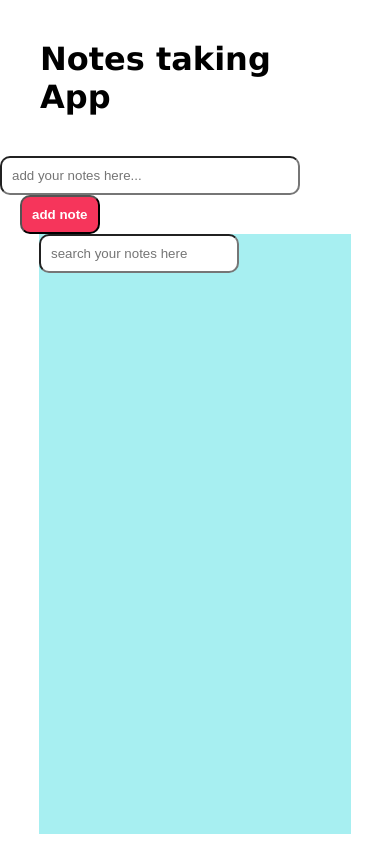
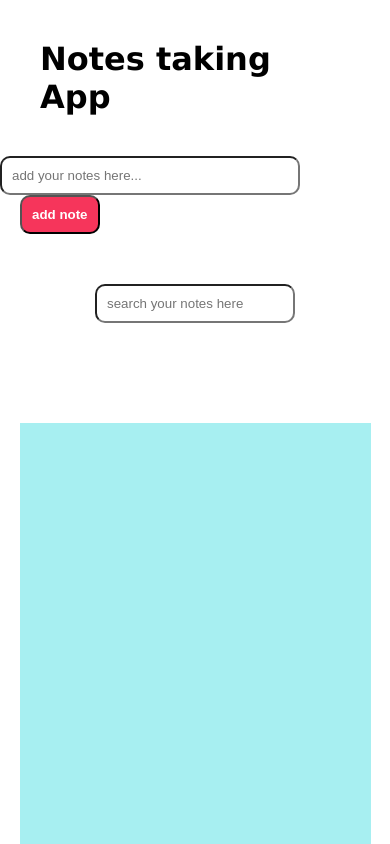
Before and after one commit to AshishBhardwaj1/notes-taker, a React (Vite) app: page / in a window 390 px wide. Shown: the top 844 px of the page. Built offline with nearby package versions, Linux system fonts and the light colour scheme.

Commit message:
made responsive

```diff
--- a/src/Components/Notes.jsx
+++ b/src/Components/Notes.jsx
@@ -39,18 +39,16 @@ localStorage.setItem("note",JSON.stringify(item))
       <h1>Notes taking App</h1>
       <div>
 
-<input type="text"  value={input} placeholder='add your notes here...'
- onChange={(e)=>setInput(e.target.value)}
+        <input type="text"  value={input} placeholder='add your notes here...'
+         onChange={(e)=>setInput(e.target.value)}/>
 
-/>
-<button className='btn' onClick={addNote}>add note</button>
+            <button className='btn' onClick={addNote}>add note</button>
       </div>
 
+   <div className='search'>
+      <input type="search" id='findnote' placeholder='search your notes here' value={search} onChange={(e)=>setSearch(e.target.value)} />
+  </div>
 <div className='card-container' >
-  <div className='search'>
-
-<input type="search" id='findnote' placeholder='search your notes here' value={search} onChange={(e)=>setSearch(e.target.value)} />
-  </div>
   <div style={{display:"flex" , flexWrap:"wrap"}}>
 
 {
--- a/src/Components/notes.css
+++ b/src/Components/notes.css
@@ -2,6 +2,9 @@
     margin: 0;
     padding: 0;
     box-sizing: border-box;
+}
+body{
+    font-family: 'Times New Roman', Times, serif;
 }
 h1{
     font-size: 2rem;
@@ -53,13 +56,13 @@ word-wrap: break-word;
 
  }
  .card-container{
-    margin-top: 40px;
+    margin-top: 100px;
     display: flex;
-    flex-direction: column;
+    flex-direction: row;
+  justify-content: center;
 
-    margin: auto;
-    width: 80%;
-    height: 600px;
+    width: 90%;
+    height: 100vh;
     flex-wrap: wrap;
     background-color: rgb(167, 239, 241);
     overflow-y: scroll;
@@ -89,3 +92,6 @@ word-wrap: break-word;
     width: 200px;
     display: block;
  }
+ .search{
+    margin-top: 50px;
+ }
```
